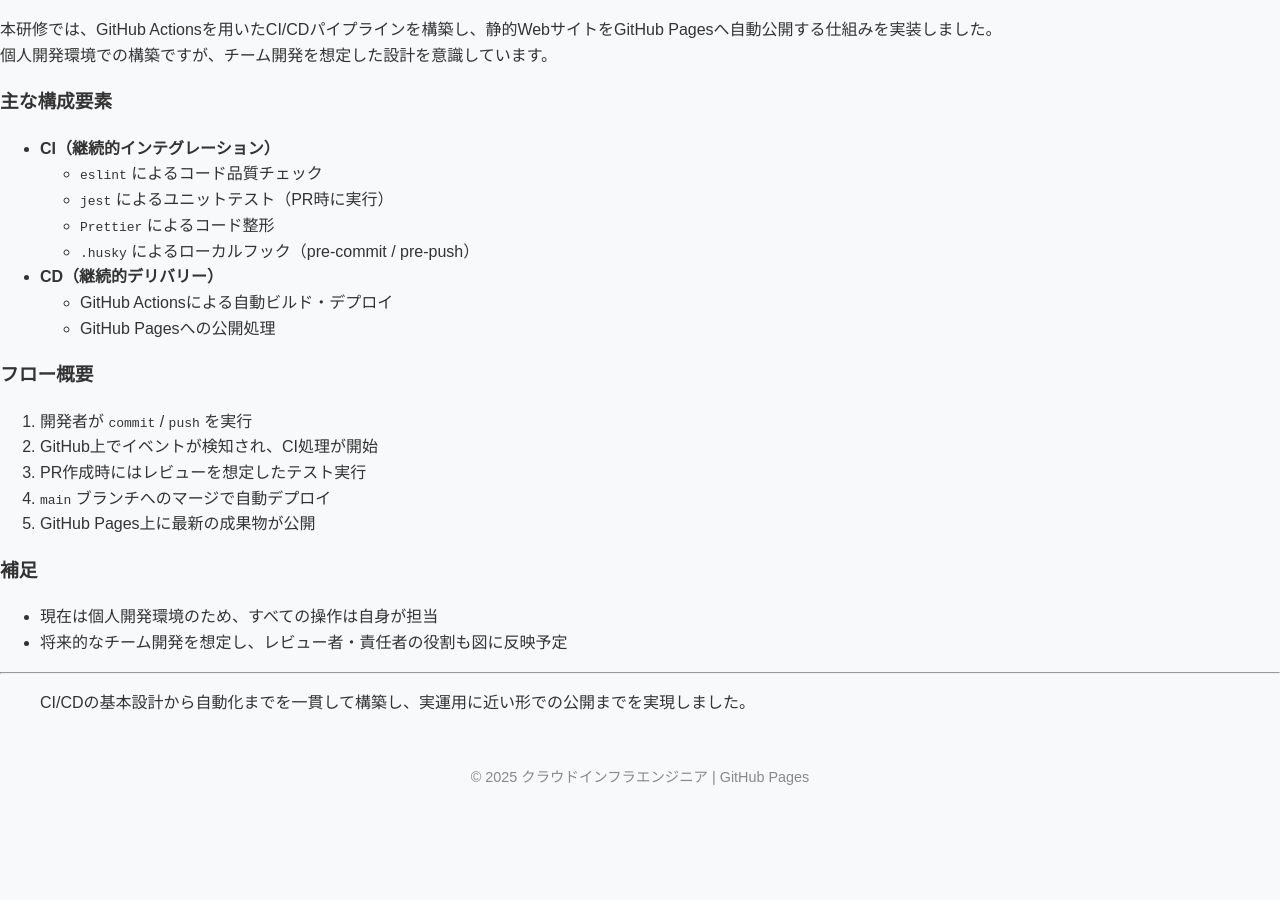
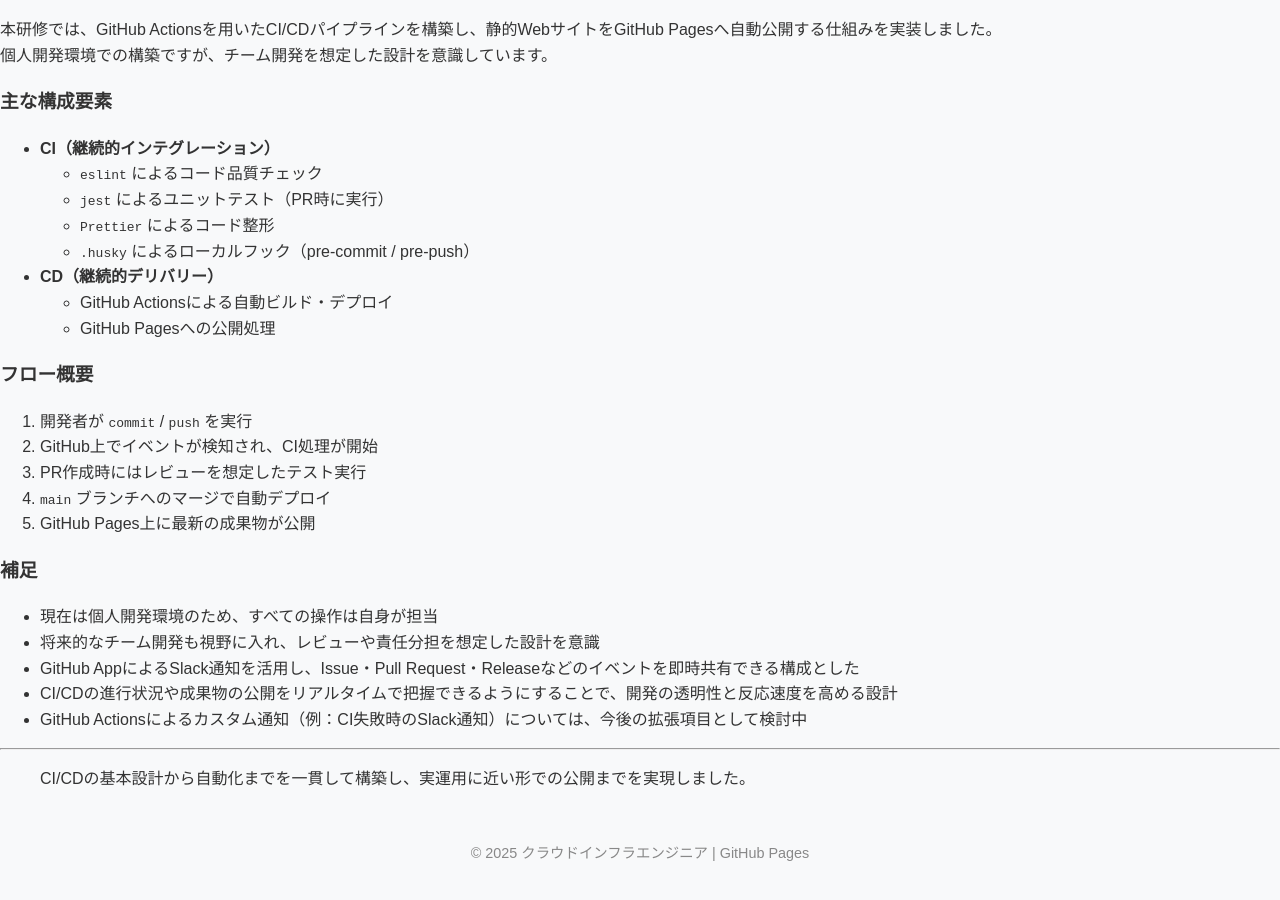
Before and after one commit to cloudrobo48/aws-cloud, a Jekyll site: the page built from docs/projects/github-pages-ci.md, in a window 1280 px wide and 900 px high, scrolled down 1508 px. Built offline with Jekyll 4.4.1, drawn with Linux system fonts in a browser that asks for light colours; our own code applies the rules of GitHub Pages for plain Markdown files; before the commit the page ends 2331 px from its top, so only the background shows below that.

Commit message:
update github-page-ci.md

```diff
--- a/docs/projects/github-pages-ci.md
+++ b/docs/projects/github-pages-ci.md
@@ -38,7 +38,10 @@
 ### 補足
 
 - 現在は個人開発環境のため、すべての操作は自身が担当
-- 将来的なチーム開発を想定し、レビュー者・責任者の役割も図に反映予定
+- 将来的なチーム開発も視野に入れ、レビューや責任分担を想定した設計を意識
+- GitHub AppによるSlack通知を活用し、Issue・Pull Request・Releaseなどのイベントを即時共有できる構成とした
+- CI/CDの進行状況や成果物の公開をリアルタイムで把握できるようにすることで、開発の透明性と反応速度を高める設計
+- GitHub Actionsによるカスタム通知（例：CI失敗時のSlack通知）については、今後の拡張項目として検討中
 
 ---
 
```
